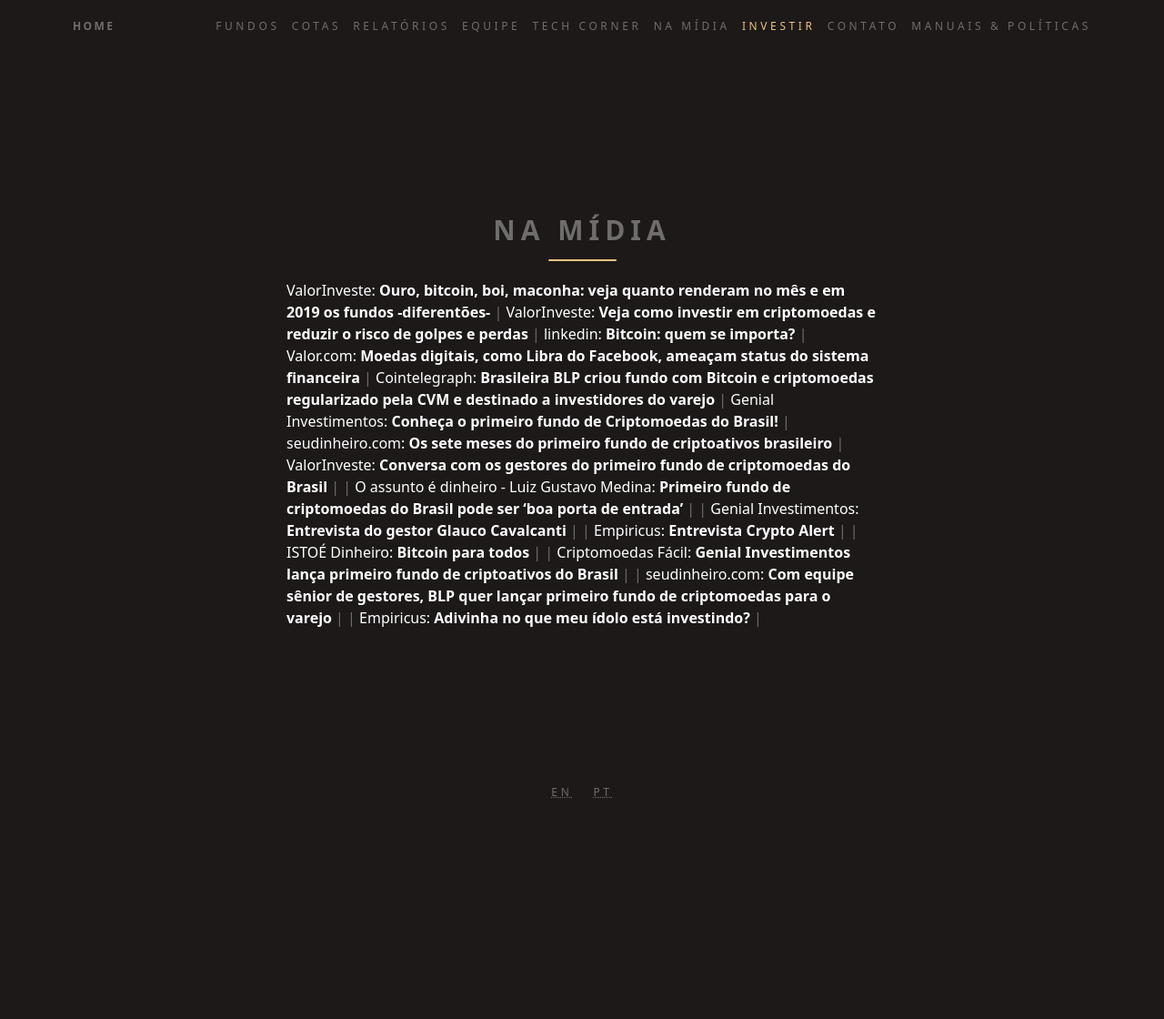
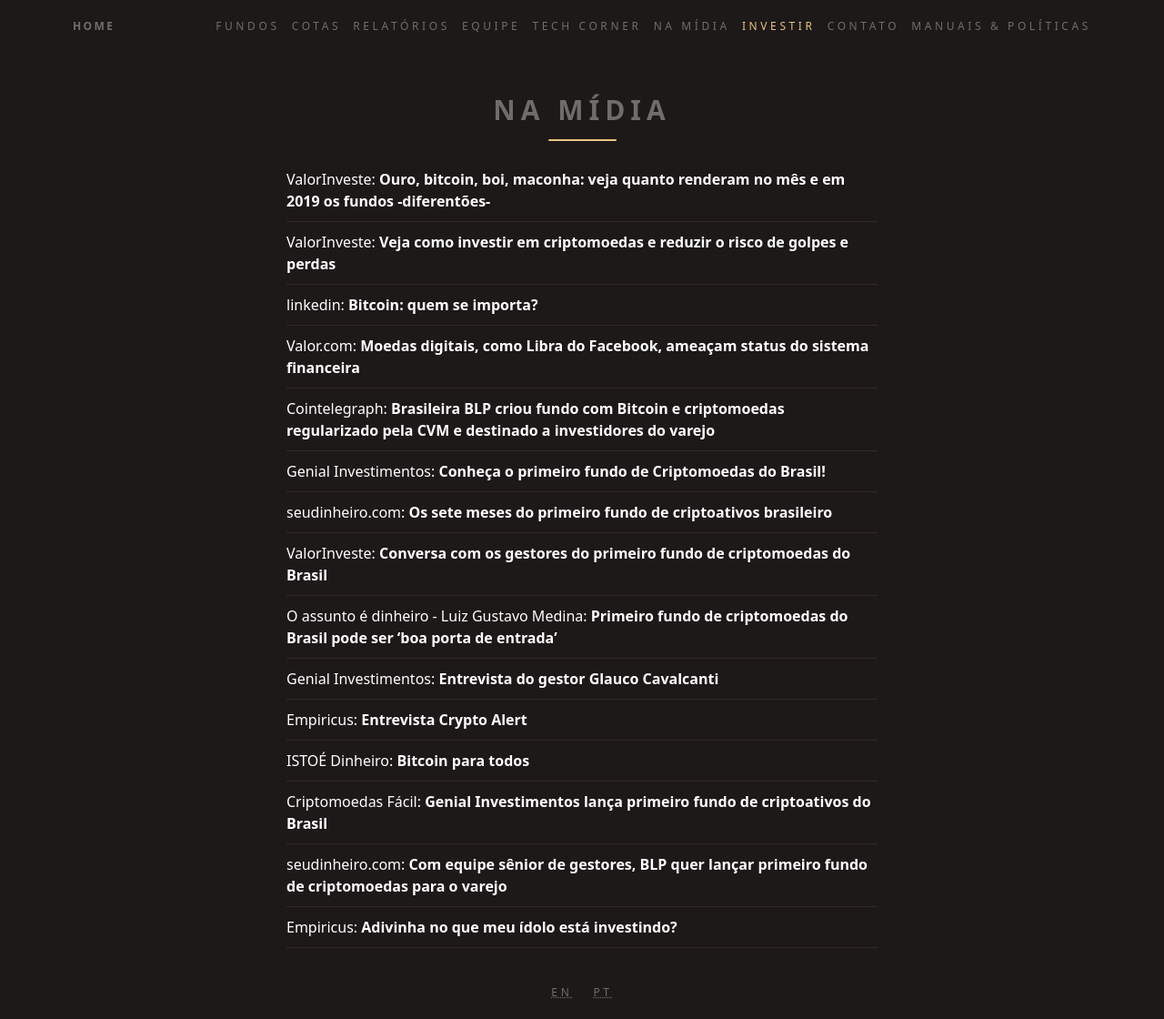
Before and after one commit to ateliedetemas/blpcrypto, a Jekyll site: the page built from _pages/na-midia.md, in a window 1280 px wide. Shown: the whole page at 91% size. Built offline with Jekyll 4.4.1, drawn with Linux system fonts in a browser that asks for light colours; before the commit the page ends 900 px from its top, so only the background shows below that.

```diff
--- a/_pages/na-midia.md
+++ b/_pages/na-midia.md
@@ -3,18 +3,18 @@ lang: pt
 layout: page
 title: Na Mídia
 ---
-[ValorInveste: **Ouro, bitcoin, boi, maconha: veja quanto renderam no mês e em 2019 os fundos -diferentões-**](https://valorinveste.globo.com/produtos/fundos/noticia/2019/12/09/ouro-bitcoin-boi-maconha-veja-quanto-renderam-no-mes-e-em-2019-os-fundos-diferentoes.ghtml)
+|[ValorInveste: **Ouro, bitcoin, boi, maconha: veja quanto renderam no mês e em 2019 os fundos -diferentões-**](https://valorinveste.globo.com/produtos/fundos/noticia/2019/12/09/ouro-bitcoin-boi-maconha-veja-quanto-renderam-no-mes-e-em-2019-os-fundos-diferentoes.ghtml)
 | [ValorInveste: **Veja como investir em criptomoedas e reduzir o risco de golpes e perdas**](https://valorinveste.globo.com/mercados/cripto/noticia/2019/10/25/veja-como-investir-em-criptomoedas-e-reduzir-o-risco-de-golpes-e-perdas.ghtml)
 | [linkedin: **Bitcoin: quem se importa?**](https://www.linkedin.com/pulse/bitcoin-quem-se-importa-nicholas-gon%25C3%25A7alves-sacchi/)
 | [Valor.com: **Moedas digitais, como Libra do Facebook, ameaçam status do sistema financeira**](http://www.valor.com.br/cultura/6355697/moedas-digitais-como-libra-do-facebook-ameacam-status-do-sistema-financeiro)
 | [Cointelegraph: **Brasileira BLP criou fundo com Bitcoin e criptomoedas regularizado pela CVM e destinado a investidores do varejo**](https://br.cointelegraph.com/news/brazilian-blp-created-cvm-regularized-bitcoin-and-cryptocurrency-investment-fund-for-retail-investors)
 | [Genial Investimentos: **Conheça o primeiro fundo de Criptomoedas do Brasil!**](https://www.youtube.com/watch?v=Fqo3gsqnnis&feature=youtu.be)
 | [seudinheiro.com: **Os sete meses do primeiro fundo de criptoativos brasileiro**](https://www.seudinheiro.com/os-sete-meses-do-primeiro-fundo-de-criptoativos-brasileiro/)
-| [ValorInveste: **Conversa com os gestores do primeiro fundo de criptomoedas do Brasil**](https://valorinveste.globo.com/mercados/cripto/noticia/2019/05/23/primeiro-fundo-de-criptomoedas-do-brasil-sai-da-cratera-projeta-disparada-e-exige-sangue-frio.ghtml) |
-| [O assunto é dinheiro - Luiz Gustavo Medina: **Primeiro fundo de criptomoedas do Brasil pode ser 'boa porta de entrada'**](https://podcasts.apple.com/br/podcast/o-assunto-%C3%A9-dinheiro-luiz-gustavo-medina/id1024068395?l=en&i=1000439162762) |
-| [Genial Investimentos: **Entrevista do gestor Glauco Cavalcanti**](https://youtu.be/pthPSUOD-rM) |
-| [Empiricus: **Entrevista Crypto Alert**](https://vimeo.com/empiricus/review/302353131/80d86c8389) |
-| [ISTOÉ Dinheiro: **Bitcoin para todos**](https://www.istoedinheiro.com.br/bitcoin-para-todos/#.W-4VGEU8w8I.whatsapp) |
-| [Criptomoedas Fácil: **Genial Investimentos lança primeiro fundo de criptoativos do Brasil**](https://www.criptomoedasfacil.com/genial-investimentos-lanca-primeiro-fundo-de-criptoativos-do-brasil/) |
-| [seudinheiro.com: **Com equipe sênior de gestores, BLP quer lançar primeiro fundo de criptomoedas para o varejo**](https://www.seudinheiro.com/com-equipe-senior-de-gestores-blp-quer-lancar-primeiro-fundo-de-criptomoedas-para-o-varejo/?utm_source=newsmanha&utm_medium=newsmanha) |
-| [Empiricus: **Adivinha no que meu ídolo está investindo?**](https://www.empiricus.com.br/newsletters/hora-dos-fundos/adivinha-no-que-meu-idolo-esta-investindo/) |
+| [ValorInveste: **Conversa com os gestores do primeiro fundo de criptomoedas do Brasil**](https://valorinveste.globo.com/mercados/cripto/noticia/2019/05/23/primeiro-fundo-de-criptomoedas-do-brasil-sai-da-cratera-projeta-disparada-e-exige-sangue-frio.ghtml)
+| [O assunto é dinheiro - Luiz Gustavo Medina: **Primeiro fundo de criptomoedas do Brasil pode ser 'boa porta de entrada'**](https://podcasts.apple.com/br/podcast/o-assunto-%C3%A9-dinheiro-luiz-gustavo-medina/id1024068395?l=en&i=1000439162762)
+| [Genial Investimentos: **Entrevista do gestor Glauco Cavalcanti**](https://youtu.be/pthPSUOD-rM)
+| [Empiricus: **Entrevista Crypto Alert**](https://vimeo.com/empiricus/review/302353131/80d86c8389)
+| [ISTOÉ Dinheiro: **Bitcoin para todos**](https://www.istoedinheiro.com.br/bitcoin-para-todos/#.W-4VGEU8w8I.whatsapp)
+| [Criptomoedas Fácil: **Genial Investimentos lança primeiro fundo de criptoativos do Brasil**](https://www.criptomoedasfacil.com/genial-investimentos-lanca-primeiro-fundo-de-criptoativos-do-brasil/)
+| [seudinheiro.com: **Com equipe sênior de gestores, BLP quer lançar primeiro fundo de criptomoedas para o varejo**](https://www.seudinheiro.com/com-equipe-senior-de-gestores-blp-quer-lancar-primeiro-fundo-de-criptomoedas-para-o-varejo/?utm_source=newsmanha&utm_medium=newsmanha)
+| [Empiricus: **Adivinha no que meu ídolo está investindo?**](https://www.empiricus.com.br/newsletters/hora-dos-fundos/adivinha-no-que-meu-idolo-esta-investindo/)
```
